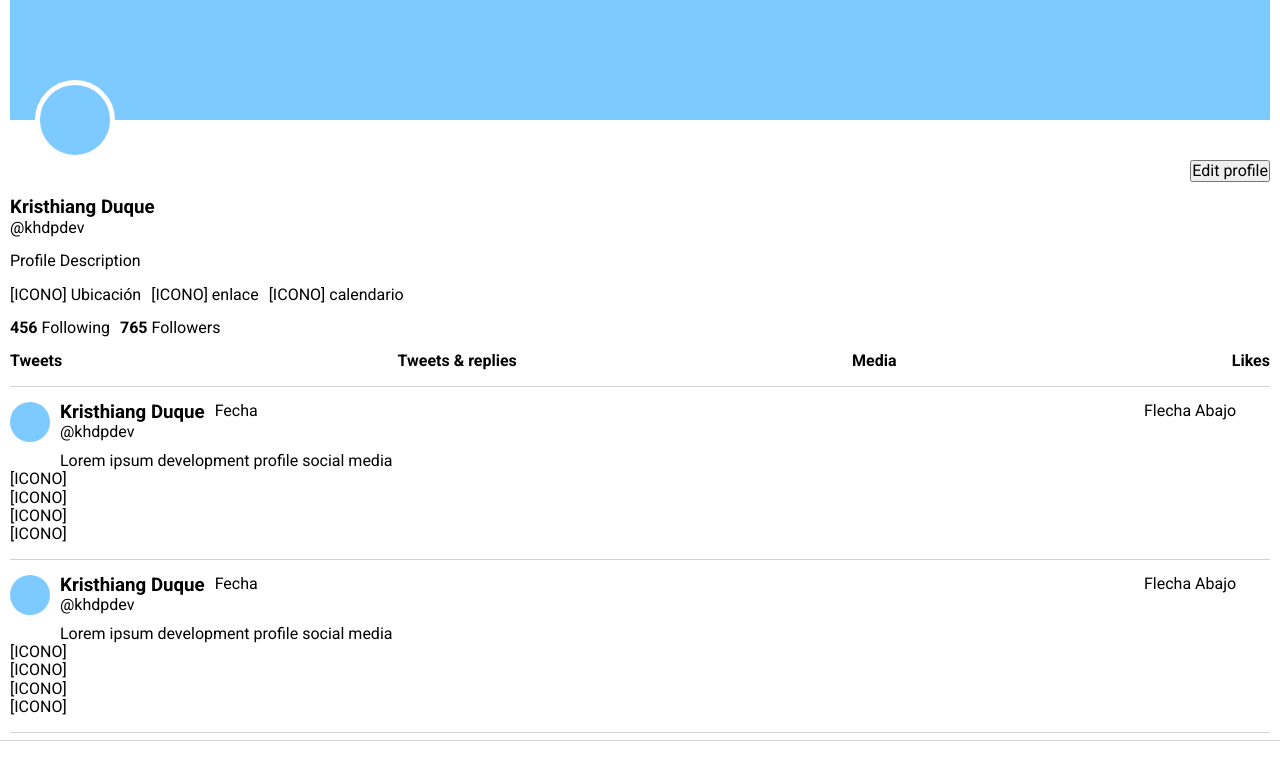
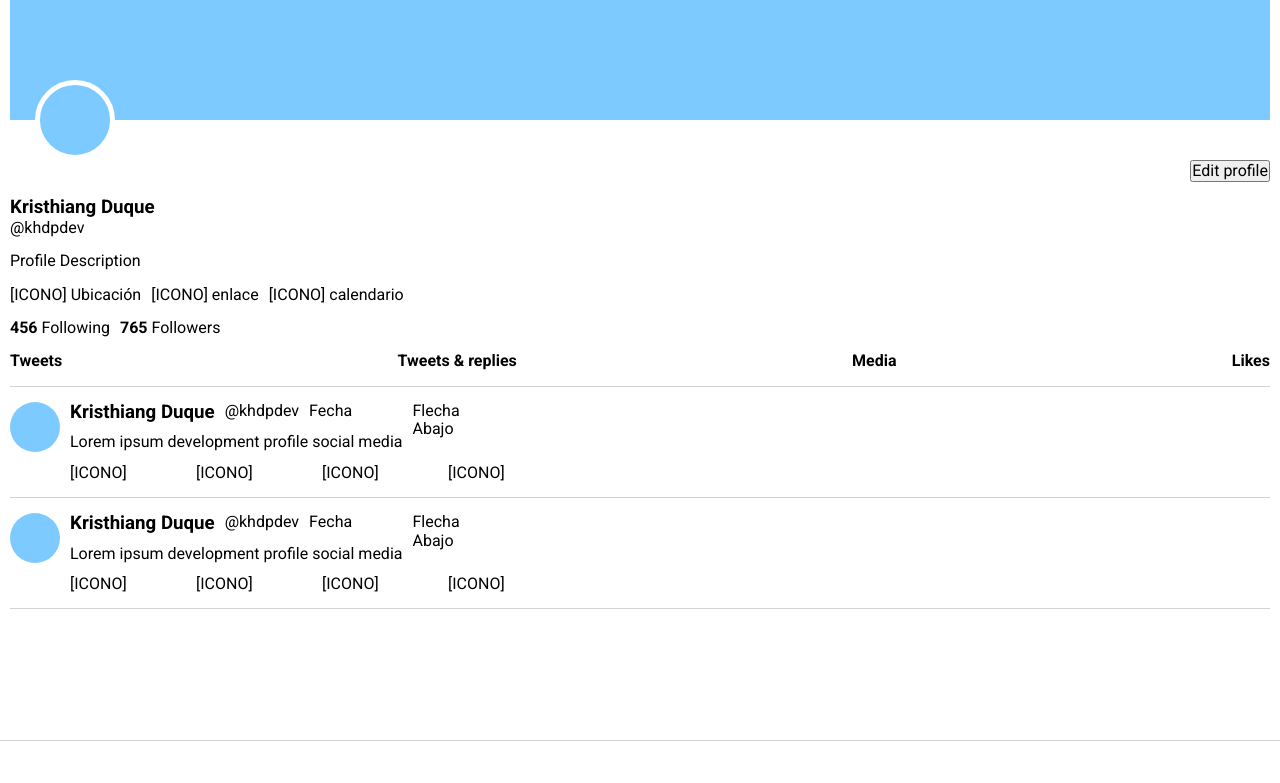
Before and after one commit to khdpdev/social-media-project, a website: page index.html in a window 1280 px wide. Drawn offline with nearby package versions, Linux system fonts and the light colour scheme.

Commit message:
Ajustes en el HTML para optimizar la maquetación de las tarjetas y aplicación de estilos de ubicación pertinentes

```diff
--- a/css/componentes/main.css
+++ b/css/componentes/main.css
@@ -58,6 +58,8 @@
 }
 
 .tarjeta {
+    display: flex;
+    gap: 10px;
     padding: 15px 0;
     border-bottom: solid 0.5px var(--line-divisor);
 }
@@ -73,12 +75,14 @@
 }
 
 .post-foto {
-    width: 40px;
-    height: 40px;
+    width: 50px;
+    height: 50px;
     background-color: var(--color-primary);
     border-radius: 50%;
     flex-shrink: 0;
 }
+
+.container
 
 .post-texto {
     display: flex;
@@ -91,7 +95,14 @@
     gap: 10px;
 }
 
-.container-post {
+.container-user {
     display: flex;
+    flex-wrap: nowrap;
     gap: 10px;
 }
+
+.reacciones {
+    display: flex;
+    justify-content: space-between;
+    padding-top: 12px;
+}
--- a/index.html
+++ b/index.html
@@ -85,13 +85,16 @@
         </section>
         <section class="publicaciones">
             <div class="tarjeta">
+                <div class="post-foto"></div>
+                <div class="container-post">
                     <div class="post">
-                    <div class="post-foto"></div>
                         <div class="post-texto">
                             <div class="post-cabecera">
-                            <div class="container-post">
+                                <div class="container-user">
                                     <div class="post-cabecera-name-user">
                                         <h3>Kristhiang Duque</h3>
+                                    </div>
+                                    <div class="post-user">
                                         <p>@khdpdev</p>
                                     </div>
                                     <div class="post-cabecera-fecha">
@@ -105,21 +108,25 @@
                         </div>
                         <div class="post-flecha">Flecha Abajo</div>
                     </div>
-                <div class="reaccio0nes">
+                    <div class="reacciones">
                         <div class="iconos-reaccion">[ICONO]</div>
                         <div class="iconos-reaccion">[ICONO]</div>
                         <div class="iconos-reaccion">[ICONO]</div>
                         <div class="iconos-reaccion">[ICONO]</div>
                     </div>
                 </div>
+            </div>
             <div class="tarjeta">
+                <div class="post-foto"></div>
+                <div class="container-post">
                     <div class="post">
-                    <div class="post-foto"></div>
                         <div class="post-texto">
                             <div class="post-cabecera">
-                            <div class="container-post">
-                                <div class="post-cabecera-name-user">
+                                <div class="container-user">
+                                    <div class="post-cabecera-name">
                                         <h3>Kristhiang Duque</h3>
+                                    </div>
+                                    <div class="post-user">
                                         <p>@khdpdev</p>
                                     </div>
                                     <div class="post-cabecera-fecha">
@@ -133,11 +140,12 @@
                         </div>
                         <div class="post-flecha">Flecha Abajo</div>
                     </div>
-                <div class="reaccio0nes">
+                    <div class="reacciones">
                         <div class="iconos-reaccion">[ICONO]</div>
                         <div class="iconos-reaccion">[ICONO]</div>
                         <div class="iconos-reaccion">[ICONO]</div>
                         <div class="iconos-reaccion">[ICONO]</div>
+                    </div>
                 </div>
             </div>
         </section>
```
Lines whose indentation alone changed are shown as unchanged.
